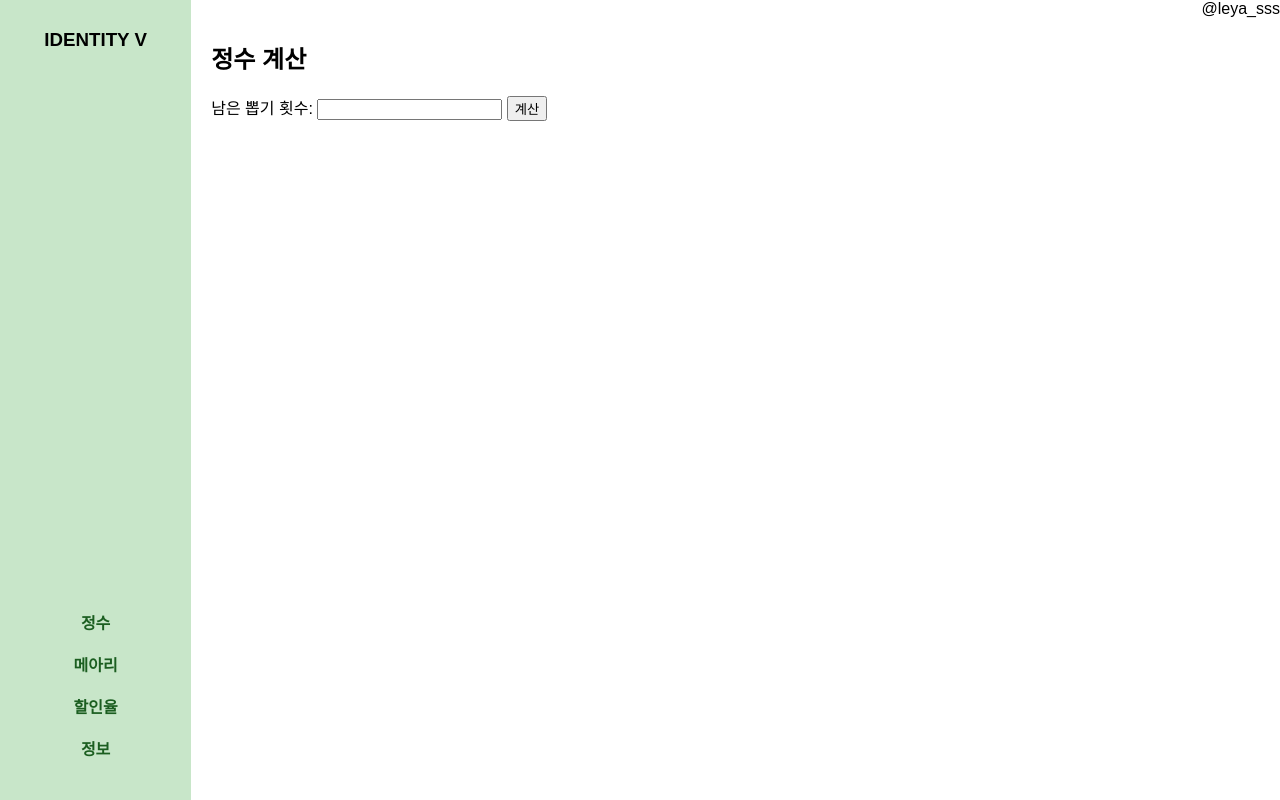
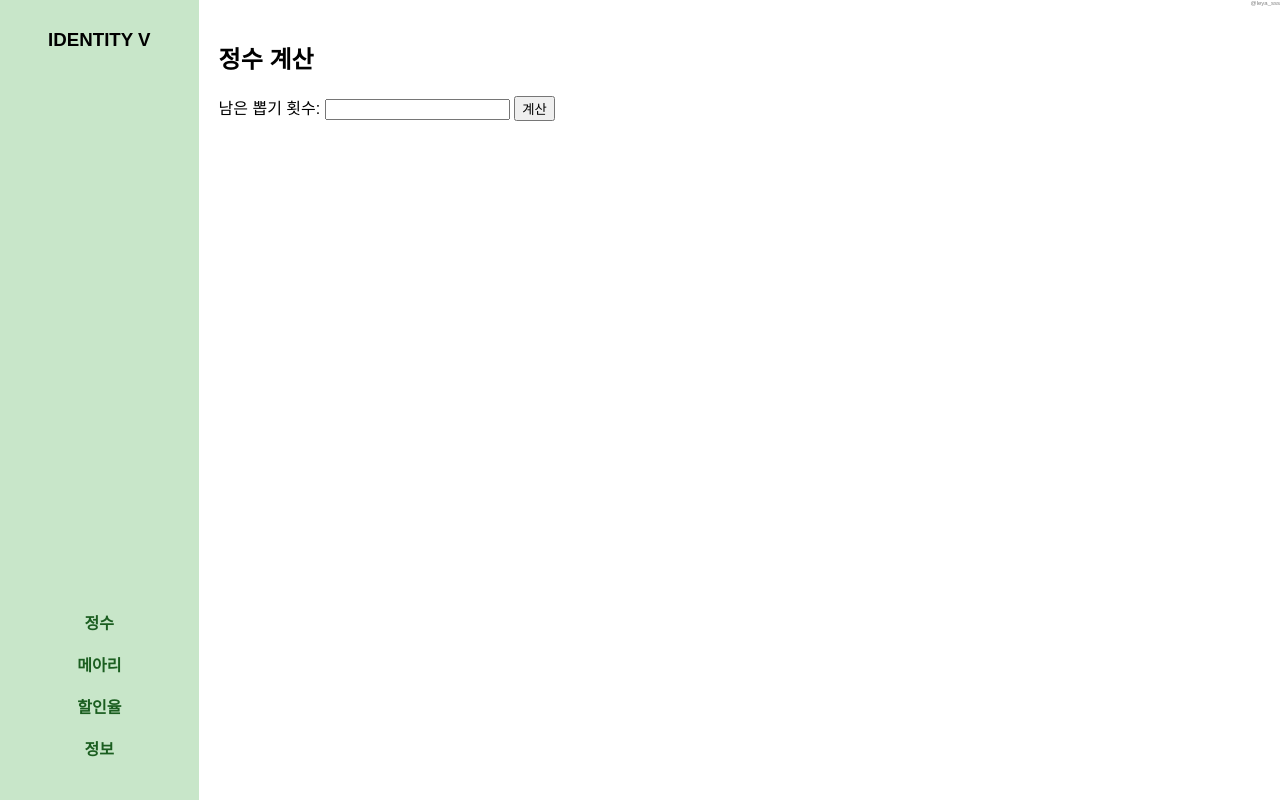
Before and after one commit to leyasss781/idv1, a plain HTML site: page index.html in a window 1280 px wide. Drawn offline with Linux system fonts and the light colour scheme.

Commit message:
Update index.html

```diff
--- a/index.html
+++ b/index.html
@@ -12,6 +12,11 @@
       margin: 0;
       font-family: sans-serif;
     }
+    .footer {
+      font-size: 0.2em;
+     color: gray;
+     text-align: center;
+      }
     .sidebar {
       width: 15%;
       background-color: #c8e6c9;
@@ -165,7 +170,7 @@
     </div>
   </div>
 
-      <div class="footer">@leya_sss</div>
+   <div class="footer">@leya_sss</div>
 
   <script>
     function showPage(id) {
```
